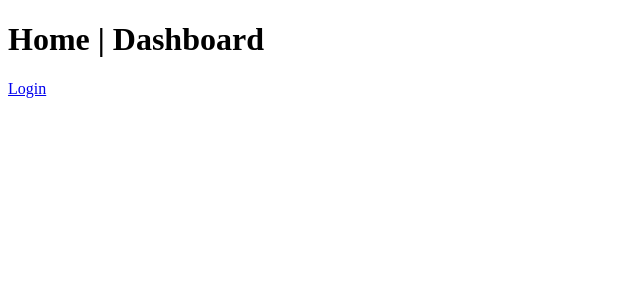
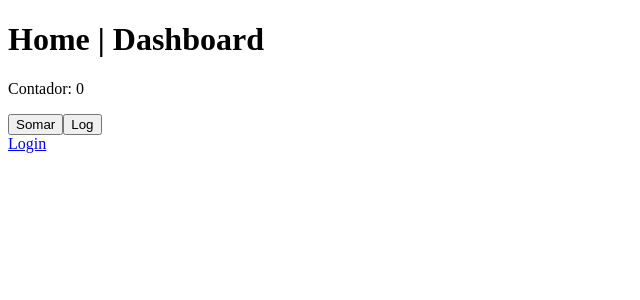
Before and after one commit to ovitorsaf/aulas, a React (Create React App) app: page /pagina-inicial in a window 1280 px wide. Shown: the top 300 px of the page, without its empty margins (0-640 px from the left). Built offline with nearby package versions, Linux system fonts and the light colour scheme.

Commit message:
feat: add useRef on Dashboard Page

```diff
--- a/src/app/pages/dashboard/Dashboard.tsx
+++ b/src/app/pages/dashboard/Dashboard.tsx
@@ -1,11 +1,22 @@
+import { useRef } from 'react';
 import { Link } from 'react-router-dom';
 
 export const Dashboard = () => {
 
+    const counterRef = useRef({ counter: 0 });
+
     return(
         <div>
+
             <h1>Home | Dashboard</h1>
+
+            <p>Contador: {counterRef.current.counter}</p>
+
+            <button onClick={() => counterRef.current.counter++}>Somar</button>
+            <button onClick={() => console.log(counterRef.current.counter)}>Log</button>
+            <br/>
             <Link to="/entrar">Login</Link>
+
         </div>
     );
 
```
